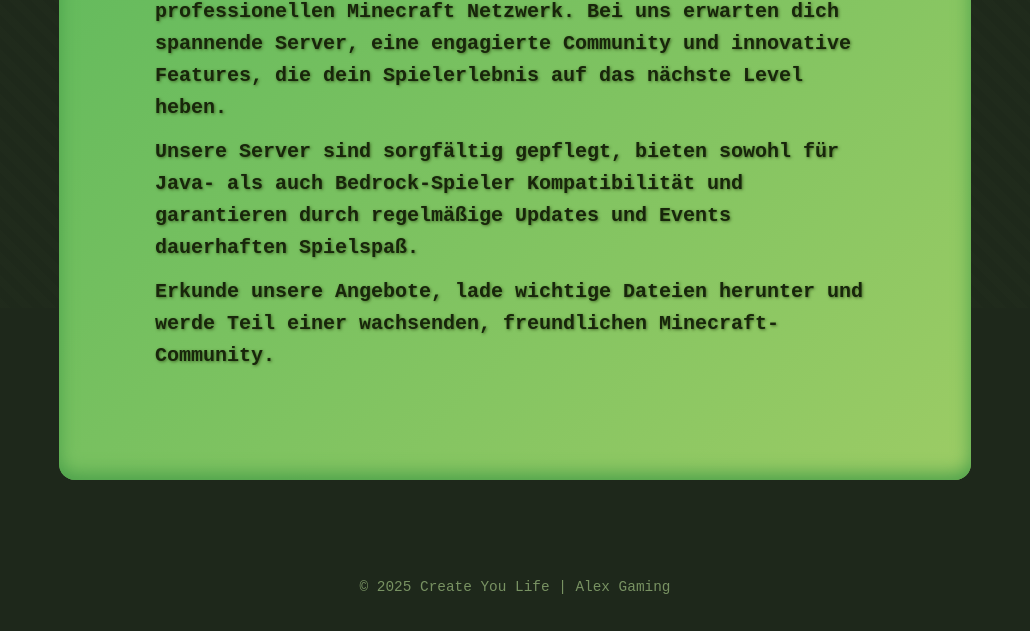
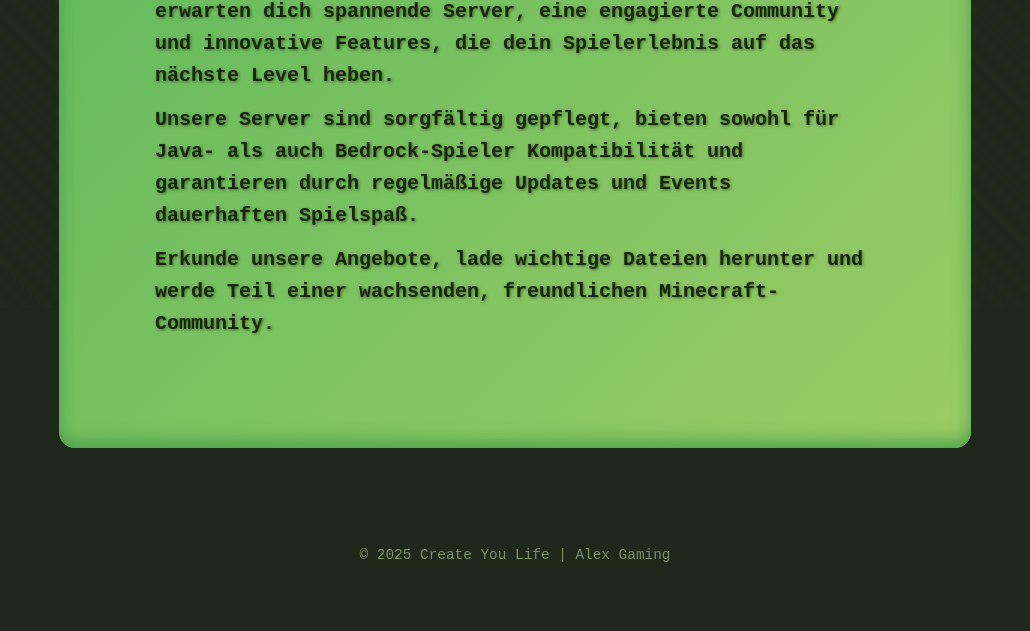
Before and after one commit to alexgamingstudio/Createyourlife, a plain HTML site: page index.html in a window 1280 px wide. Shown: the part 492-1123 px from the top of the page, without its empty margins (125-1155 px from the left). After the commit the page ends 1091 px from the top, so only its background shows below. Drawn offline with Linux system fonts and the light colour scheme; a web font is replaced by a local one.

Commit message:
Update index.html

```diff
--- a/index.html
+++ b/index.html
@@ -3,7 +3,7 @@
 <head>
 <meta charset="UTF-8" />
 <meta name="viewport" content="width=device-width, initial-scale=1" />
-<title>Create You Life – Professionelles Minecraft Netzwerk</title>
+<title>Create You Life</title>
 <link rel="stylesheet" href="index.css" />
 </head>
 <body>
@@ -24,7 +24,7 @@
 <main class="container" tabindex="-1">
   <section class="hero" aria-label="Startbereich">
     <h1>Create You Life</h1>
-    <p>Willkommen in der Welt von <strong>Create You Life</strong> – deinem professionellen Minecraft Netzwerk. Bei uns erwarten dich spannende Server, eine engagierte Community und innovative Features, die dein Spielerlebnis auf das nächste Level heben.</p>
+    <p>Willkommen in der Welt von <strong>Create You Life</strong>. Bei uns erwarten dich spannende Server, eine engagierte Community und innovative Features, die dein Spielerlebnis auf das nächste Level heben.</p>
     <p>Unsere Server sind sorgfältig gepflegt, bieten sowohl für Java- als auch Bedrock-Spieler Kompatibilität und garantieren durch regelmäßige Updates und Events dauerhaften Spielspaß.</p>
     <p>Erkunde unsere Angebote, lade wichtige Dateien herunter und werde Teil einer wachsenden, freundlichen Minecraft-Community.</p>
   </section>
@@ -35,4 +35,5 @@
 </footer>
 
 </body>
+
 </html>
```
